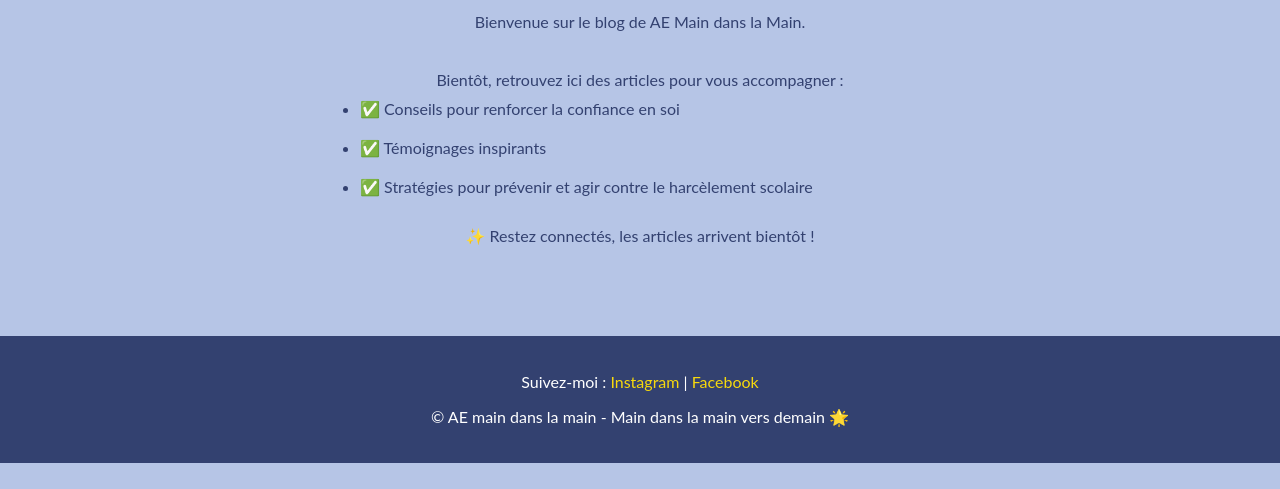
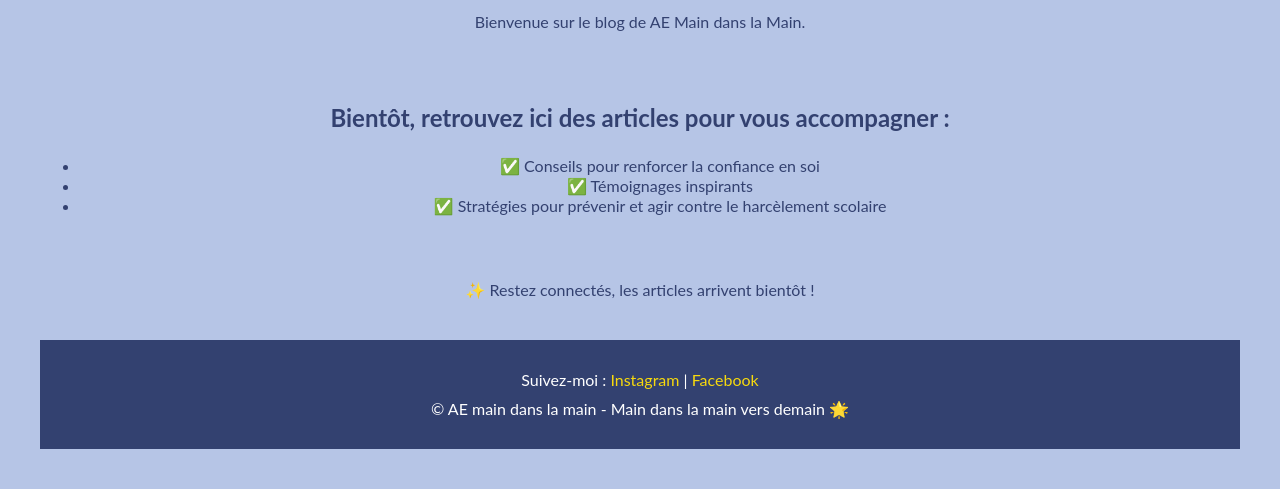
Before and after one commit to Aurelie-elr/site-ae-maindanslamain, a plain HTML site: page blog.html in a window 1280 px wide. Shown: the part 373-862 px from the top of the page. Before the commit the page ends 836 px from the top, so only its background shows below. Drawn offline with Linux system fonts and the light colour scheme.

Commit message:
Update blog.html

```diff
--- a/blog.html
+++ b/blog.html
@@ -25,25 +25,20 @@
 
 <section class="presentation">
   <h2>Blog</h2>
+<p>Bienvenue sur le blog de AE Main dans la Main.</p>
 
-  <p>Bienvenue sur le blog de AE Main dans la Main.</p>
+<br><br>
+<h3 style="font-size: 1.5em; font-weight: bold;">Bientôt, retrouvez ici des articles pour vous accompagner :</h3>
 
-  <br>
+<ul>
+  <li>✅ Conseils pour renforcer la confiance en soi</li>
+  <li>✅ Témoignages inspirants</li>
+  <li>✅ Stratégies pour prévenir et agir contre le harcèlement scolaire</li>
+</ul>
 
-  <p>Bientôt, retrouvez ici des articles pour vous accompagner :</p>
+<br><br>
+<p>✨ Restez connectés, les articles arrivent bientôt !</p>
 
-  <ul style="text-align:left; max-width:600px; margin:0 auto;">
-    <li>✅ Conseils pour renforcer la confiance en soi</li>
-    <br>
-    <li>✅ Témoignages inspirants</li>
-    <br>
-    <li>✅ Stratégies pour prévenir et agir contre le harcèlement scolaire</li>
-  </ul>
-
-  <br>
-
-  <p>✨ Restez connectés, les articles arrivent bientôt !</p>
-</section>
 
 
 <footer>
```
